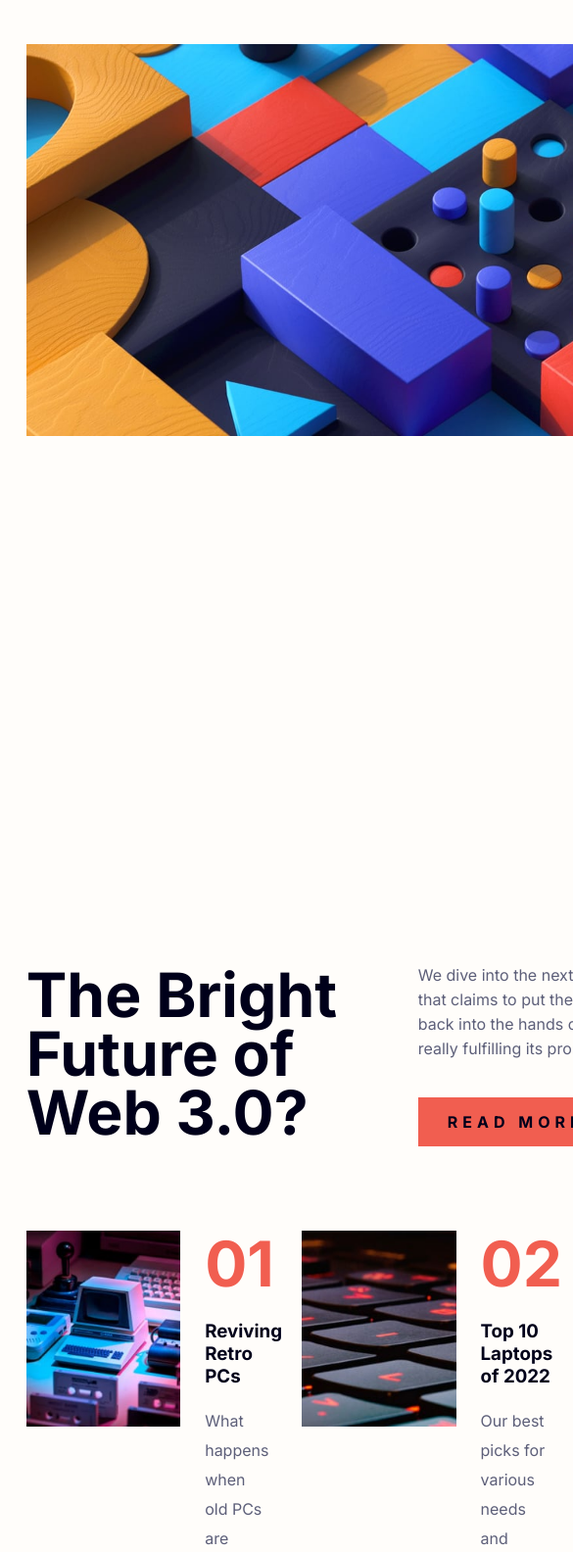
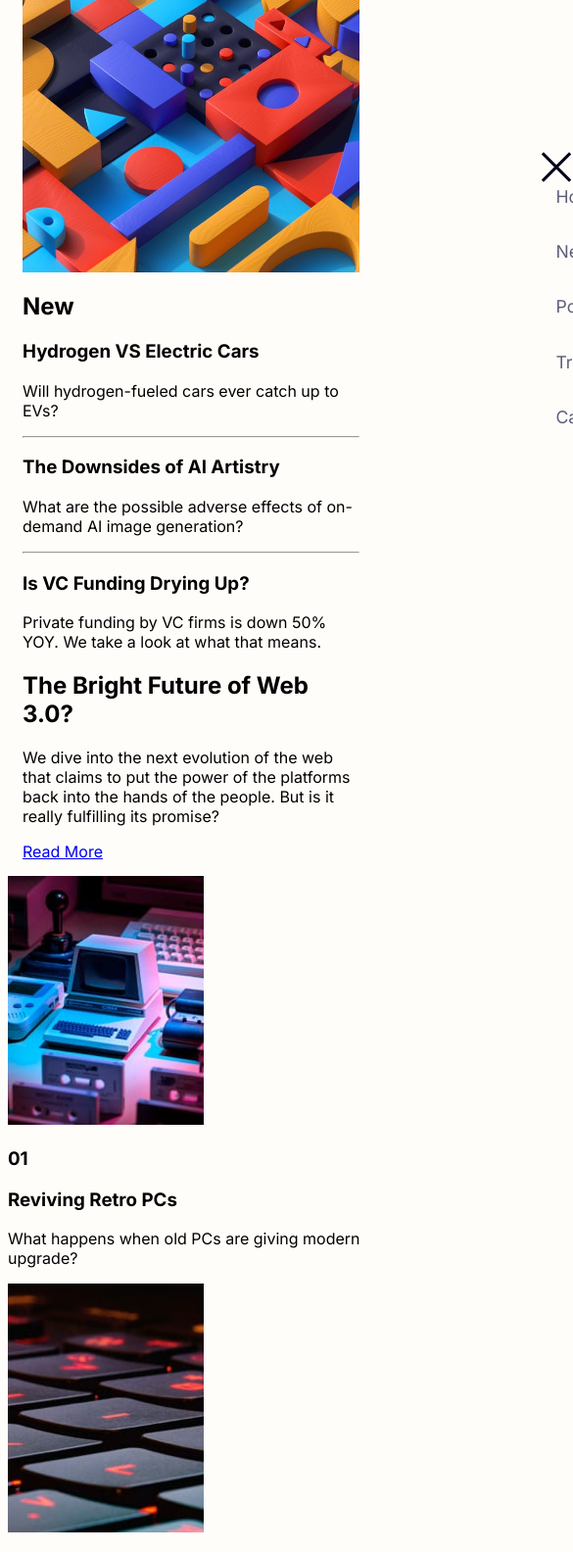
Before and after one commit to Francis-Frimpong/News-Homepage, a plain HTML site: page index.html in a window 390 px wide. Shown: the part 125-1709 px from the top of the page at 98% size, 585 px wide, since content can reach past the window. Drawn offline with Linux system fonts and the light colour scheme.

Commit message:
restructed website using mobile-first design

```diff
--- a/index.html
+++ b/index.html
@@ -26,11 +26,25 @@
         <a href="#trending">Trending</a>
         <a href="#categories">Categories</a>
       </nav>
+      <div class="icon-manu">
+        <img src="assets/images/icon-menu.svg" alt="">
+      </div>
+
     </header>
 
     <section class="content">
+      <nav class="mobileNavLinks">
+        <div class="close-icon">
+          <img src="assets/images/icon-menu-close.svg" alt="">
+        </div>
+        <a href="#home">Home</a>
+        <a href="#new">New</a>
+        <a href="#popular">Popular</a>
+        <a href="#trending">Trending</a>
+        <a href="#categories">Categories</a>
+      </nav>
         <div class="banner-img grid-img">
-          <img src="assets/images/image-web-3-desktop.jpg" alt="">
+
 
         </div>
 
@@ -116,5 +130,7 @@
       </div>
     </section>
   </div>
+
+  <script src="index.js"></script>
 </body>
 </html>
--- /dev/null
+++ b/index.js
@@ -0,0 +1,12 @@
+const hamburgerManu = document.querySelector(".icon-manu");
+const closeManu = document.querySelector(".close-icon");
+const mobileNavLinks = document.querySelector('.mobileNavLinks')
+
+hamburgerManu.addEventListener('click', () => {
+    mobileNavLinks.classList.toggle('openDrawer');
+
+})
+closeManu.addEventListener('click', () => {
+    mobileNavLinks.classList.toggle('openDrawer');
+
+})
--- a/style.css
+++ b/style.css
@@ -3,193 +3,66 @@ body {
     font-family: "Inter", sans-serif;
 }
 
-.container {
-    max-width: 90%;
-    margin: 0 auto;
+.content {
+    margin: 15px;
 }
 
 .navBar {
     display: flex;
+    align-items: center;
     justify-content: space-between;
-    align-items: center;
-    padding: 60px 0;
+    padding: 20px 10px;
+    position: sticky;
 }
 
 .navBar .navLinks {
-    margin-left: auto;
+    display: none;
 }
 
-.navBar .navLinks a {
+.openDrawer {
+    transform: translateX(-400px);
+}
+
+
+.mobileNavLinks {
+    width: 75%;
+    background-color: hsl(36, 100%, 99%);
+    height: 100vh;
+    display: flex;
+    flex-direction: column;
+    justify-content: center;
+    align-items: start;
+    position: fixed;
+    z-index: 2;
+    top: 0;
+    right: -470px;
+    padding: 16px;
+    transition: transform 0.5s;
+
+}
+
+.mobileNavLinks .close-icon {
+
+}
+
+.mobileNavLinks a {
     text-decoration: none;
     margin: 0 16px;
     color:hsl(236, 13%, 42%);
     font-size: 1.1rem;
+    padding-bottom: 2em;
 }
 
-.navBar .navLinks a:hover {
+.mobileNavLinks a:hover {
     color: hsl(5, 85%, 63%);
     cursor: pointer;
 }
 
-.content {
-   display: grid;
-   column-gap: 30px;
-   row-gap: 60px;
-   grid-template-areas:
-    "a a b"
-    "c c b"
-    "d d d";
-    grid-template-rows: auto 100px auto;
-
+.banner-img {
+    background-image: url("assets/images/image-web-3-mobile.jpg");
+    background-size: cover;
+    background-position: center;
+    background-repeat: no-repeat;
+    width: 100%; /* Adjust dimensions as needed */
+    height: 300px; /* Example height */
 }
-
-.grid-img {
-    grid-area: a;
-
-}
-
-.sideManu {
-    grid-area: b;
-}
-
-.grid-article {
-    grid-area: c;
-}
-
-.cards {
-    grid-area: d;
-    display: flex;
-    justify-content: space-between;
-}
-
-.banner-img  img{
-    height: 400px;
-}
-
-
-.sideBar {
-    width:auto;
-    /* box-sizing: border-box; */
-    padding: 0 20px;
-    background-color: hsl(240, 100%, 5%);
-}
-
-hr {
-    margin-top: 30px;
-}
-
-.sideBar h2 {
-    color: hsl(35, 77%, 62%);
-    font-size: 2.5rem;
-}
-
-.sideBar h3 {
-    font-size: 1.4rem;
-}
-
-.sideBar h3:hover {
-    color: hsl(35, 77%, 62%);
-    cursor: pointer;
-}
-
-.sideBar, p, hr {
-    color: hsl(233, 8%, 79%);
-}
-
-.sideBar p {
-    font-size: 1.11rem;
-    line-height: 25px;
-
-}
-
-
-
-
-.article {
-    display: flex;
-    align-items: center;
-}
-
-.article h1{
-    grid-area: cta;
-    width: 400px;
-    font-size: 3.9rem;
-    line-height: 60px;
-    color: hsl(240, 100%, 5%);
-}
-
-.blog article {
-    grid-area:article ;
-    max-width: 350px;
-    line-height: 25px;
-    font-size: 1rem;
-
-}
-
-.blog article p {
-    margin: -12px 0 50px 0;
-    color: hsl(236, 13%, 42%)
-}
-.blog  .btn {
-    background-color:  hsl(5, 85%, 63%);
-    text-decoration: none;
-    padding: 15px 30px;
-    margin-top: 6em;
-    text-transform: uppercase;
-    letter-spacing: 5px;
-    font-weight: 700;
-    color: hsl(240, 100%, 5%);
-
-}
-
-.blog .btn:hover {
-    background-color: hsl(240, 100%, 5%);
-    color: white;
-    cursor: pointer;
-
-}
-
-.cards {
-    margin-top: 70px;
-}
-
-.card01, .card02, .card03 {
-    display: flex;
-    margin-right: 20px;
-    width: 100%;
-}
-
-.cardImg img{
-    height: 200px;
-
-}
-
-.cardText {
-    padding-left: 25px;
-    margin-top: -5px;
-}
-
-.cardText .cardNum {
-    font-size: 4rem;
-    margin: 0;
-    color: hsl(5, 85%, 63%);
-}
-
-.cardText .cardTitle {
-    color: hsl(240, 100%, 5%)
-}
-
-.cardText .cardTitle:hover {
-    color: hsl(5, 85%, 63%);
-    cursor: pointer;
-}
-
-.cardText .cardContent {
-    width: 81%;
-    line-height: 30px;
-    color: hsl(236, 13%, 42%)
-
-}
-.cardText .special-width {
-    width: 100%;
-}
```
Also changed, not shown: app.txt.
